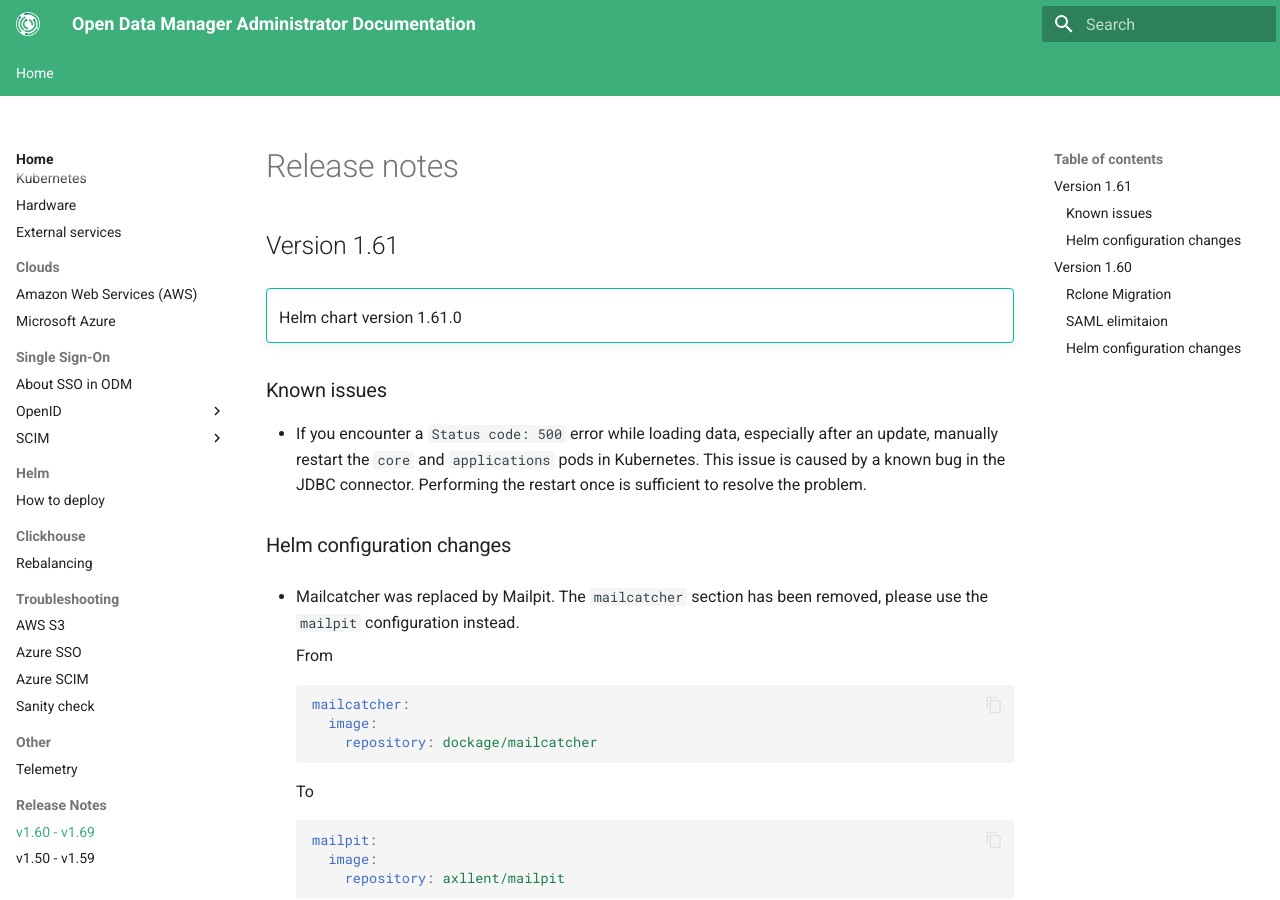
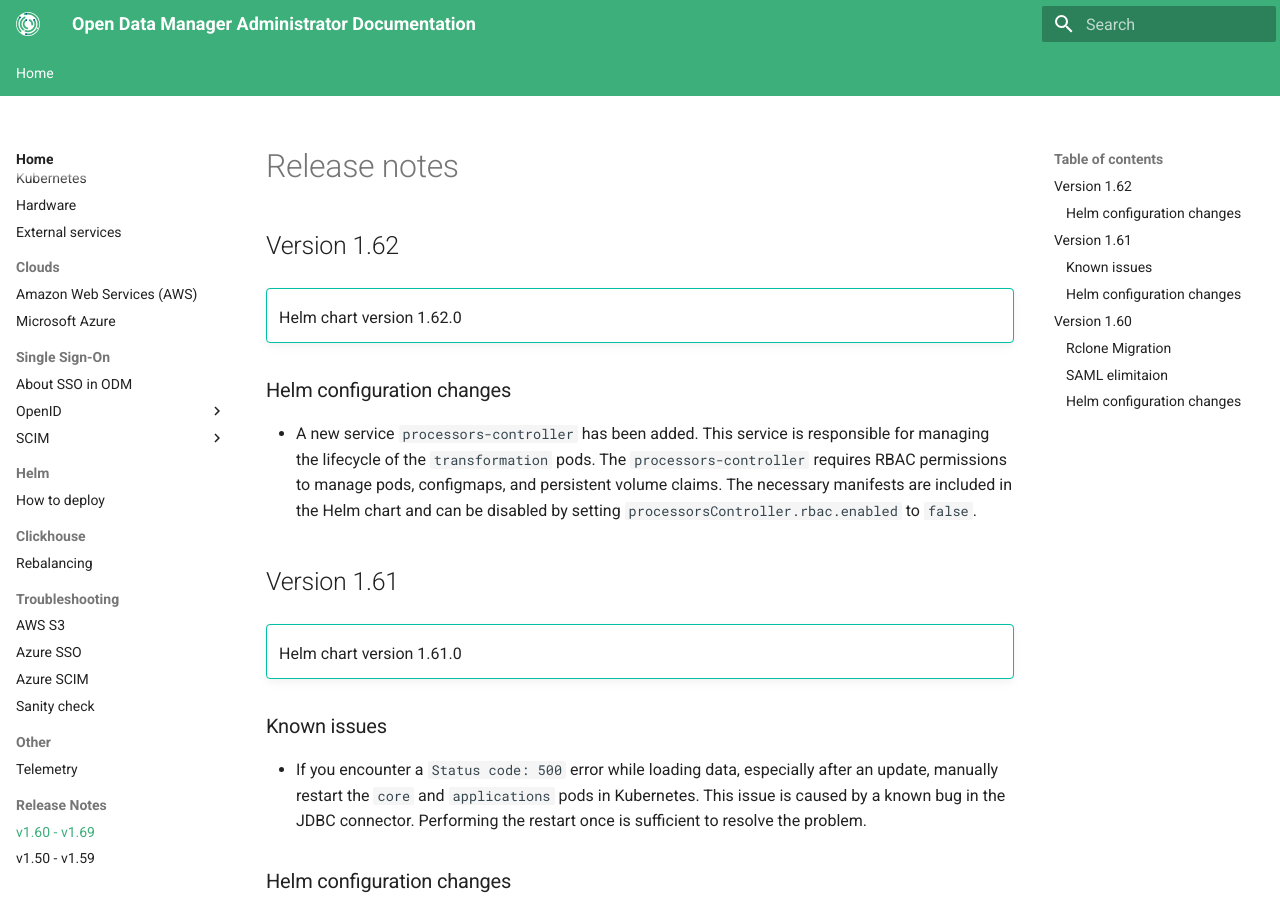
Before and after one commit to genestack/admin-docs, an MkDocs documentation site: the page built from docs/home/release-notes/v1.60-v1.69.md, in a window 1280 px wide and 900 px high. Built offline with MkDocs 1.6.1 and Material for MkDocs 9.7.7, drawn with Linux system fonts in a browser that asks for light colours; the version menu is left out.

Commit message:
[ODM-12761] Add version 1.62 section with processors-controller description

```diff
--- a/docs/home/release-notes/v1.60-v1.69.md
+++ b/docs/home/release-notes/v1.60-v1.69.md
@@ -1,4 +1,15 @@
 # Release notes
+
+## Version 1.62
+
+!!! tip ""
+    Helm chart version 1.62.0
+
+### Helm configuration changes
+
+- A new service `processors-controller` has been added. This service is responsible for managing the lifecycle of the `transformation` pods.
+The `processors-controller` requires RBAC permissions to manage pods, configmaps, and persistent volume claims.
+The necessary manifests are included in the Helm chart and can be disabled by setting `processorsController.rbac.enabled` to `false`.
 
 ## Version 1.61
 
```
